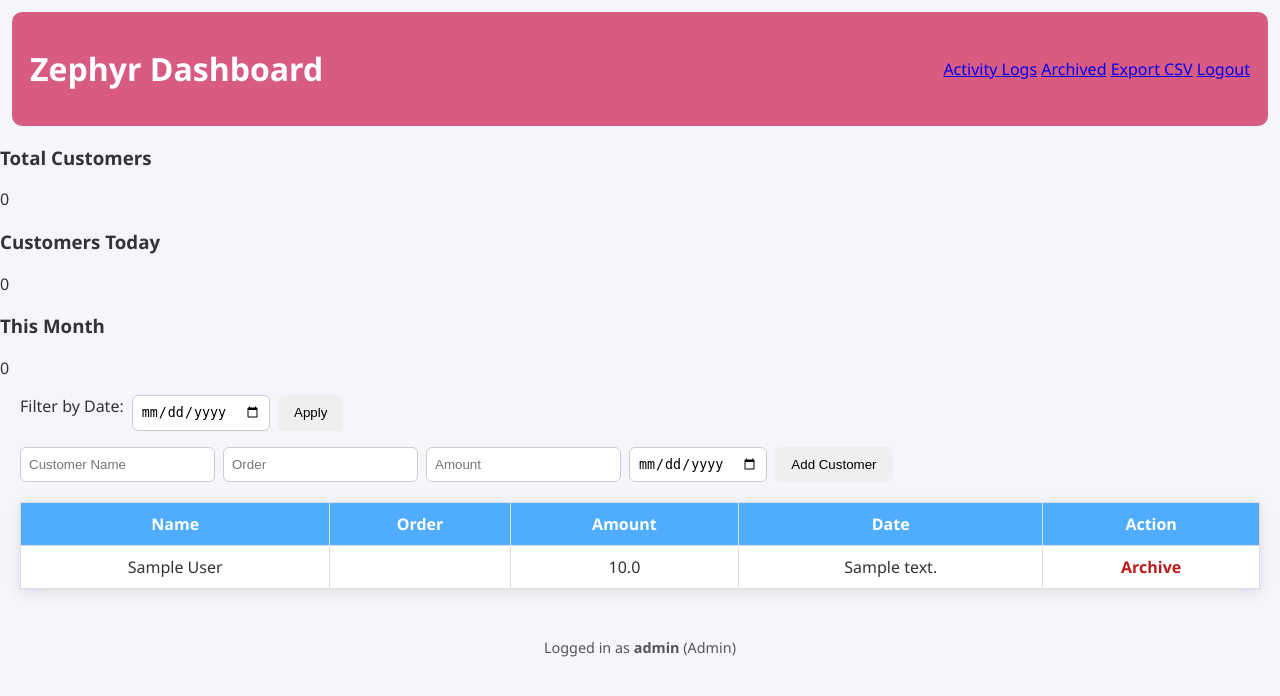
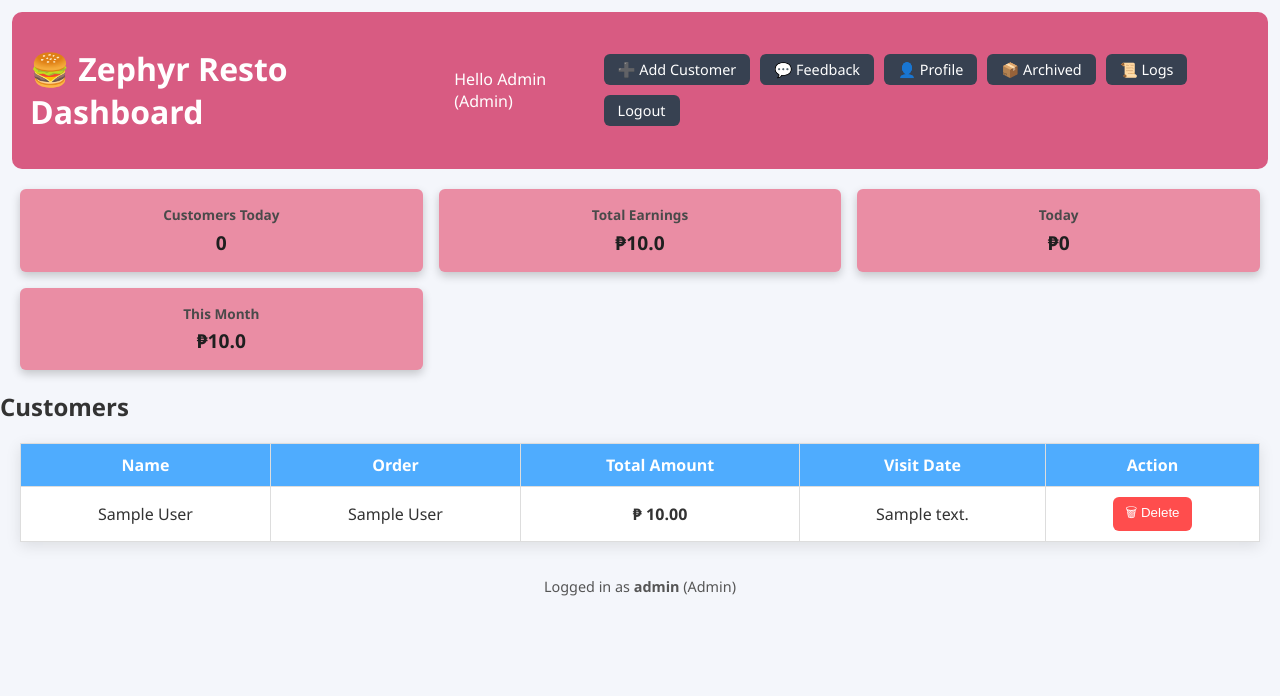
Before and after one commit to vistalemay-gif/zephyr-cms, a Flask app: page /dashboard in a window 1280 px wide. Shown: the top 696 px of the page. Run offline with Flask 3, Linux system fonts and the light colour scheme; a user stored in the database is signed in; data comes from the database, SQL or seed files in the repository; tables that the repository leaves empty hold one stand-in row (values such as "Sample post").

Commit message:
Update dashboard.html

```diff
--- a/templates/dashboard.html
+++ b/templates/dashboard.html
@@ -4,101 +4,91 @@
 <meta charset="UTF-8">
 <title>Zephyr CMS – Dashboard</title>
 <meta name="viewport" content="width=device-width, initial-scale=1.0">
-
 <link rel="stylesheet" href="{{ url_for('static', filename='style.css') }}">
 </head>
 <body>
 
 <header class="header">
-  <h1>Zephyr Dashboard</h1>
-
-  <div class="header-actions">
+  <h1>🍔 Zephyr Resto Dashboard</h1>
+  <div class="dashboard-greeting">
+  Hello {{ session.get('role') | capitalize }} ({{ display_name }})
+</div>
+  <div class="dashboard-actions">
+    <a href="{{ url_for('add_customer_page') }}">➕ Add Customer</a>
+    <a href="{{ url_for('view_feedback') }}">💬 Feedback</a>
+    <a href="{{ url_for('profile') }}">👤 Profile</a>
     {% if session.get('role') == "admin" %}
-      <a href="{{ url_for('activity_logs') }}">Activity Logs</a>
-      <a href="{{ url_for('archived_customers') }}">Archived</a>
-      <a href="{{ url_for('export_csv') }}">Export CSV</a>
+      <a href="{{ url_for('archived_customers') }}">📦 Archived</a>
+      <a href="{{ url_for('activity_logs') }}">📜 Logs</a>
     {% endif %}
-    <a href="{{ url_for('logout') }}">Logout</a>
+    <a href="{{ url_for('logout') }}" class="logout-btn">Logout</a>
   </div>
 </header>
 
-<!-- STATS -->
-<div class="stats">
-  <div class="card">
-    <h3>Total Customers</h3>
-    <p>{{ total_count or 0 }}</p>
+<section class="stats-bar">
+  <div class="stat-card">
+  <span>Customers Today</span>
+  <strong>{{ today_count }}</strong>
 </div>
-  <div class="card">
-    <h3>Customers Today</h3>
-    <p>{{ daily_count or 0 }}</p>
+  <div class="stat-card">
+    <span>Total Earnings</span>
+    <strong>₱{{ total_earnings }}</strong>
   </div>
-  <div class="card">
-    <h3>This Month</h3>
-    <p>{{ monthly_count or 0 }}</p>
+  <div class="stat-card">
+    <span>Today</span>
+    <strong>₱{{ daily_earnings }}</strong>
   </div>
+  <div class="stat-card">
+    <span>This Month</span>
+    <strong>₱{{ monthly_earnings }}</strong>
   </div>
+</section>
 
-<!-- FILTER -->
-<form method="GET" class="filter-form">
-  <label>Filter by Date:</label>
-  <input type="date" name="date" value="{{ selected_date or '' }}">
-  <button type="submit">Apply</button>
-</form>
+<section class="dashboard-section">
+  <h2>Customers</h2>
 
-<!-- ADD CUSTOMER -->
-<form method="POST" action="{{ url_for('add_customer') }}" class="add-form">
-  <input type="text" name="name" placeholder="Customer Name" required>
-  <input type="text" name="order" placeholder="Order" required>
-  <input type="number" step="0.01" name="amount" placeholder="Amount" required>
-  <input type="date" name="visit_date" required>
-  <button type="submit">Add Customer</button>
-</form>
-
-<!-- TABLE -->
+  {% if customers %}
   <table class="customer-table">
     <thead>
   <tr>
     <th>Name</th>
     <th>Order</th>
-      <th>Amount</th>
-      <th>Date</th>
-      {% if session.get('role') == "admin" %}
-        <th>Action</th>
-      {% endif %}
+    <th>Total Amount</th>
+    <th>Visit Date</th>
+    <th>Action</th> <!-- ✅ ADD THIS -->
   </tr>
 </thead>
-
     <tbody>
-    {% if customers %}
       {% for c in customers %}
       <tr>
   <td>{{ c.name }}</td>
-          <td>{{ c.order }}</td>
-          <td>{{ c.amount }}</td>
+  <td>{{ c.order_name }}</td>
+  <td><strong>₱ {{ "%.2f"|format(c.amount) }}</strong></td>
   <td>{{ c.visit_date }}</td>
 
-          {% if session.get('role') == "admin" %}
+  <!-- ✅ DELETE BUTTON -->
   <td>
-            <a href="{{ url_for('archive_customer', id=c.id) }}"
-               onclick="return confirm('Archive this customer?')">
-              Archive
-            </a>
+    <form method="POST"
+          action="{{ url_for('delete_customer', customer_id=c.id) }}"
+          onsubmit="return confirm('Are you sure you want to delete this customer?');">
+      <button type="submit"
+              style="background:#ff4d4d;color:white;border:none;padding:6px 12px;border-radius:6px;cursor:pointer;">
+        🗑 Delete
+      </button>
+    </form>
   </td>
-          {% endif %}
 </tr>
       {% endfor %}
-    {% else %}
-      <tr>
-        <td colspan="5">No customers found.</td>
-      </tr>
-    {% endif %}
     </tbody>
   </table>
+  {% else %}
+    <p>No customers yet.</p>
+  {% endif %}
+</section>
+
 <footer class="footer">
-  <p>
   Logged in as <strong>{{ session.get('user') }}</strong>
   ({{ session.get('role') | capitalize }})
-  </p>
 </footer>
 
 </body>
```
Lines whose indentation alone changed are shown as unchanged.
